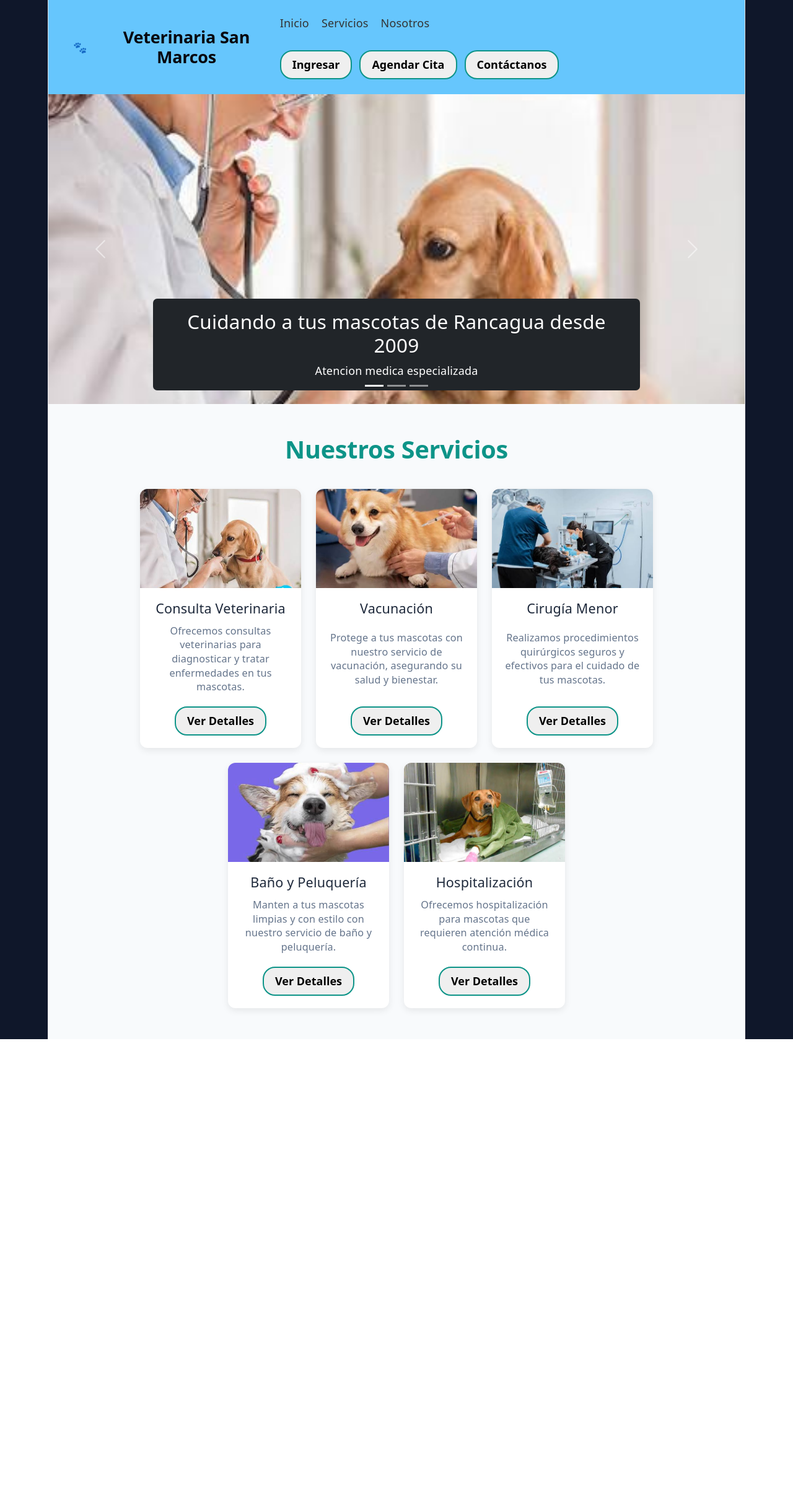
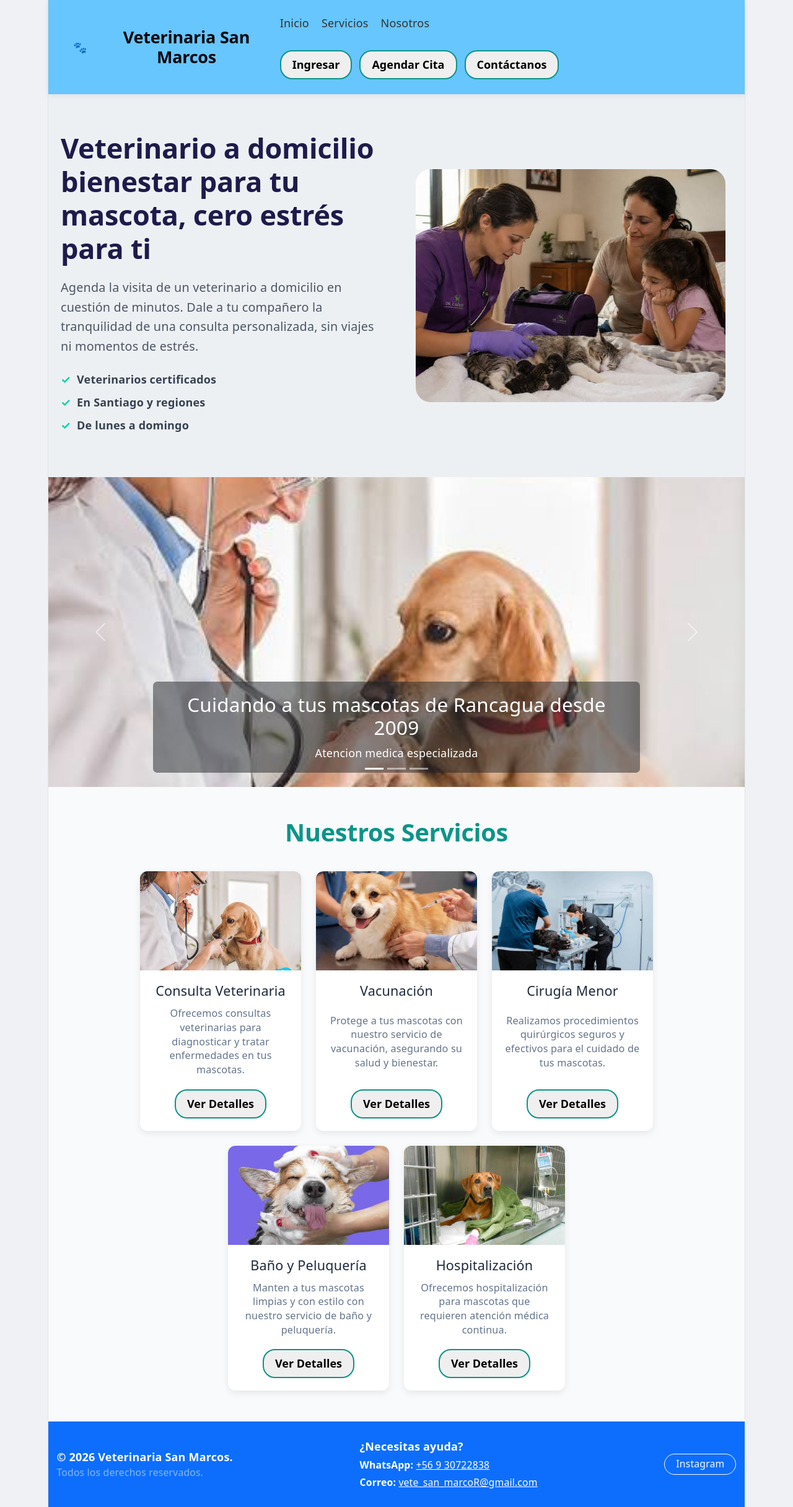
Before and after one commit to trembo25/web-veterinaria-react, a React (Vite) app: page / in a window 1280 px wide. Shown: the whole page at 62% size. Before the commit the page ends 1677 px from the top, so only its background shows below. Built offline with nearby package versions, Linux system fonts and the light colour scheme.

Commit message:
cambios pagina principal y agregue el footer

```diff
--- a/package.json
+++ b/package.json
@@ -12,7 +12,8 @@
   "dependencies": {
     "bootstrap": "^5.3.8",
     "react": "^19.2.8",
-    "react-dom": "^19.2.8"
+    "react-dom": "^19.2.8",
+    "react-router-dom": "^7.18.4"
   },
   "devDependencies": {
     "@eslint/js": "^10.0.1",
--- a/src/App.css
+++ b/src/App.css
@@ -2,13 +2,15 @@
 html, body {
   margin: 0;
   padding: 0;
-  background-color:#0f172a;/* El color oscuro que definiste */
+  background-color:#eff1f5;/* El color oscuro que definiste */
   color: #ffffff;             /* Cambia el texto general a blanco para legibilidad */
 }
+
+
 /*fondo principal de la pagina*/
 .inicio-body {
   background-color: #801e00;
-  background-color: #162533; /* O el color/fondo que quieras usar */
+  background-color: #edf0f3; /* O el color/fondo que quieras usar */
   min-height: 100vh;         /* Asegura que cubra el 100% del alto de la pantalla */
   width: 100%;
 
@@ -95,6 +97,98 @@ html, body {
   background-color: #f0fdf4;
 }
 
+/* =========================================================
+   SECCIÓN HERO (TEXTO A LA IZQUIERDA + IMAGEN A LA DERECHA)
+   ========================================================= */
+
+.hero-seccion {
+  /* 1. Convierte el contenedor principal en una "Caja Flex" */
+  display: flex;
+
+  /* 2. Alinea los elementos verticalmente al centro */
+  align-items: center;
+
+  /* 3. Distribuye el espacio entre la columna de texto y la de la imagen */
+  justify-content: space-between;
+
+  /* 4. Separa las dos columnas para que no queden pegadas */
+  gap: 40px;
+
+  /* 5. Márgenes y rellenos de la sección general */
+  max-width: 1200px;
+  margin: 0 auto;
+  padding: 60px 20px;
+}
+
+/* --- COLUMNA DE TEXTO (IZQUIERDA) --- */
+.hero-texto {
+  /* Le da un peso de 1 a la columna para que crezca de forma proporcional */
+  flex: 1;
+  text-align: left;
+}
+
+.hero-texto h2 {
+  font-size: 2.5rem;
+  font-weight: 800;
+  line-height: 1.2;
+  color: #1e1b4b; /* O puedes usar tu color #0d9488 */
+  margin-bottom: 20px;
+}
+
+.hero-texto p {
+  font-size: 1.1rem;
+  color: #4b5563;
+  line-height: 1.6;
+  margin-bottom: 24px;
+}
+
+/* LISTA DE BENEFICIOS */
+.hero-lista {
+  list-style: none;
+  padding: 0;
+  margin: 0;
+}
+
+.hero-lista li {
+  display: flex;
+  align-items: center;
+  gap: 10px;
+  font-size: 1rem;
+  font-weight: 600;
+  color: #374151;
+  margin-bottom: 10px;
+}
+
+.hero-lista li span {
+  color: #04d3a6; /* Color purpura del icono check */
+  font-weight: bold;
+}
+
+/* --- COLUMNA DE LA IMAGEN (DERECHA) --- */
+.hero-imagen {
+  /* Le da el mismo peso proporcional que al texto */
+  flex: 1;
+  display: flex;
+  justify-content: center;
+}
+
+.hero-imagen img {
+  width: 100%;
+  max-width: 500px; /* Tamaño máximo para mantener proporción */
+  height: auto;
+  object-fit: cover;
+  /* Aplica las esquinas redondeadas igual que la imagen de la captura */
+  border-radius: 24px;
+}
+
+/* --- RESPONSIVE PARA MOVILES --- */
+@media (max-width: 768px) {
+  .hero-seccion {
+    /* Cambia de fila a columna en pantallas pequeñas */
+    flex-direction: column;
+    padding: 30px 15px;
+  }
+}
 /* Seccion de Servicios */
 .seccion-servicios {
   padding: 50px 20px;
--- a/src/components/molecules/CardServicio.tsx
+++ b/src/components/molecules/CardServicio.tsx
@@ -12,7 +12,10 @@ function CardServicio({ titulo, descripcion, imagen }: CardServicioProps) {
         <div className="card-servicio">
             {/*Contendor de la imagen*/}
             <div className="card-imagen-container">
-                <img src={imagen} alt={titulo} className="card-imagen" />
+                <img
+                className="card-imagen"
+                src={imagen}
+                alt={titulo} />
             </div>
             {/* Contenido de la Card */}
             <div className="card-body">
--- a/src/components/molecules/Carrusel.tsx
+++ b/src/components/molecules/Carrusel.tsx
@@ -32,7 +32,7 @@ function Carrusel() {
                         alt="atencion"
                         style={{ height: "500px", objectFit: "cover" }}
                     />
-                    <div className="carousel-caption d-none d-md-block bg-dark bg-opacity-70 rounded p-3">
+                    <div className="carousel-caption d-none d-md-block bg-dark bg-opacity-50 rounded p-3">
                         <h3>Cuidando a tus mascotas de Rancagua desde 2009</h3>
                         <p>Atencion medica especializada</p>
                     </div>
--- /dev/null
+++ b/src/components/organisms/Footer.tsx
@@ -0,0 +1,61 @@
+function Footer() {
+  return (
+    <footer className="bg-primary text-white py-4 mt-auto">
+      <div className="container">
+
+        {/* Usamos d-flex con flex-column para móvil y flex-md-row para pantallas medianas/grandes */}
+        <div className="d-flex flex-column flex-md-row justify-content-between align-items-center gap-3 text-center text-md-start">
+
+          {/* COLUMNA 1: Copyright e información de marca */}
+          <div className="footer-copyright">
+            <span className="mb-0 fw-semibold">
+              © {new Date().getFullYear()} Veterinaria San Marcos.
+            </span>
+            <p className="small mb-0 text-white-50">Todos los derechos reservados.</p>
+          </div>
+
+          {/* COLUMNA 2: Información de Contacto (Formateada en líneas independientes) */}
+          <div className="footer-contacto">
+            <p className="fw-bold mb-1">¿Necesitas ayuda?</p>
+            <p className="mb-1 small">
+              <strong>WhatsApp:</strong>{" "}
+              <a
+                href="https://wa.me/56930722838"
+                target="_blank"
+                rel="noopener noreferrer"
+                className="text-white text-decoration-underline"
+              >
+                +56 9 30722838
+              </a>
+            </p>
+            <p className="mb-0 small">
+              <strong>Correo:</strong>{" "}
+              <a
+                href="mailto:vete_san_marcoR@gmail.com"
+                className="text-white text-decoration-underline"
+              >
+                vete_san_marcoR@gmail.com
+              </a>
+            </p>
+          </div>
+
+          {/* COLUMNA 3: Redes Sociales (Alineadas como botones/enlaces interactivos) */}
+          <div className="footer-redes">
+            <a
+              href="https://instagram.com"
+              target="_blank"
+              rel="noopener noreferrer"
+              className="btn btn-outline-light btn-sm rounded-pill px-3"
+            >
+              Instagram
+            </a>
+          </div>
+
+        </div>
+
+      </div>
+    </footer>
+  );
+}
+
+export default Footer;
--- a/src/pages/Inicio.tsx
+++ b/src/pages/Inicio.tsx
@@ -2,13 +2,46 @@ import Carrusel from "../components/molecules/Carrusel";
 import Header from "../components/organisms/Header";
 import Servicios from "../components/organisms/Servicios";
 import "../App.css";
+import Footer from "../components/organisms/Footer";
+
 function Inicio() {
   return (
     <div className="inicio-body">
-        <Header/>
-        <Carrusel/>
-        <Servicios/>
+      <Header />
 
+      {/* Seccion principal (Hero) que contendra el Flexbox */}
+      <section className="hero-seccion">
+
+        {/* Columna Izquierda: Texto y Puntos claves */}
+        <div className="hero-texto">
+          <h2>Veterinario a domicilio bienestar para tu mascota, cero estrés para ti</h2>
+          <p>
+            Agenda la visita de un veterinario a domicilio en cuestión de minutos.
+            Dale a tu compañero la tranquilidad de una consulta personalizada, sin viajes ni momentos de estrés.
+          </p>
+
+          {/* Lista de beneficios con checks */}
+          <ul className="hero-lista">
+            <li><span>✓</span> Veterinarios certificados</li>
+            <li><span>✓</span> En Santiago y regiones</li>
+            <li><span>✓</span> De lunes a domingo</li>
+          </ul>
+        </div>
+
+        {/* Columna Derecha: Imagen destacada */}
+        <div className="hero-imagen">
+          <img
+            src="src/assets/images/veterinarioDomicilio.jpeg"
+            alt="Atención veterinaria a domicilio"
+          />
+        </div>
+
+      </section>
+
+      {/* Componentes independientes que van debajo del Hero */}
+      <Carrusel />
+      <Servicios />
+      <Footer/>
     </div>
   );
 }
```
Also changed, not shown: src/assets/images/veterinarioDomicilio.jpeg (added), 1 other file (tests, documents, lock files or other folders).
